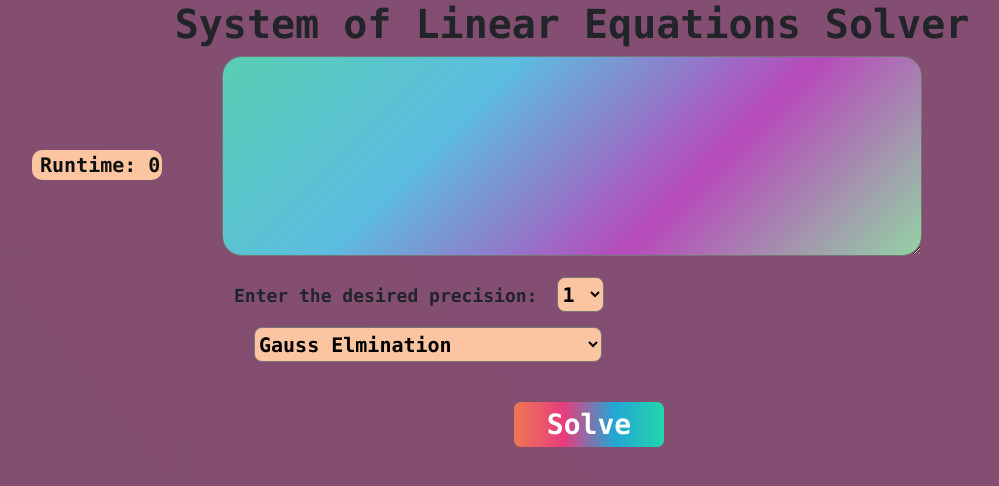
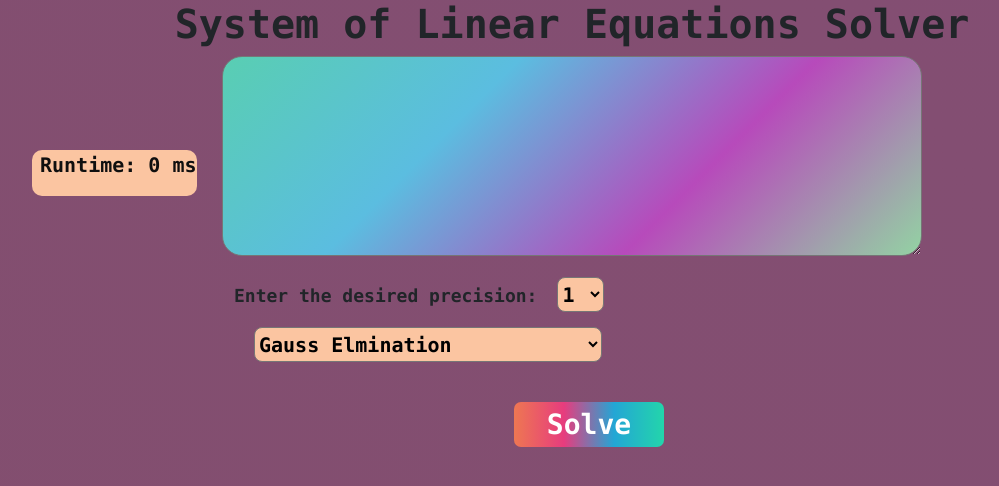
Before and after one commit to LouaiZahran/System-Solver, an Angular app in the folder front/: page / in a window 1280 px wide. Shown: the top 486 px of the page, without its empty margins (68-1067 px from the left). Built offline with nearby package versions, Linux system fonts and the light colour scheme.

Commit message:
phase 1 final

```diff
--- a/front/src/app/home/home.component.css
+++ b/front/src/app/home/home.component.css
@@ -151,8 +151,7 @@ h1{
 
 #runtime{
   position: absolute;
-  width: 130px;
-  height: 30px;
+  display: flex;
   top: 150px;
   left: 100px;
   background-color: rgb(251, 197, 161);
--- a/front/src/app/home/home.component.html
+++ b/front/src/app/home/home.component.html
@@ -67,7 +67,7 @@
     </div>
   </div>
 <div id=runtime>
-<p>Runtime: {{runTime}}</p>
+<p>Runtime: {{runTime}} ms</p>
 </div>
 
 </div>
```
